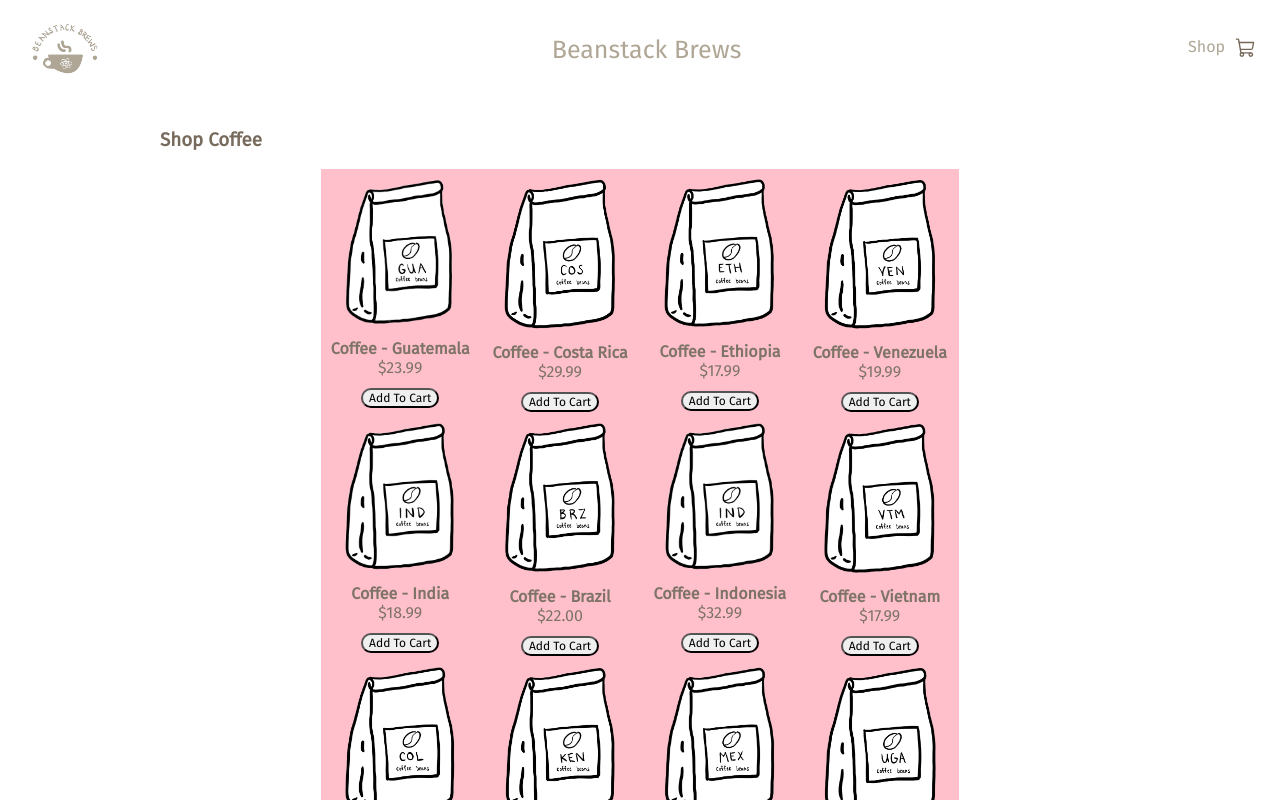
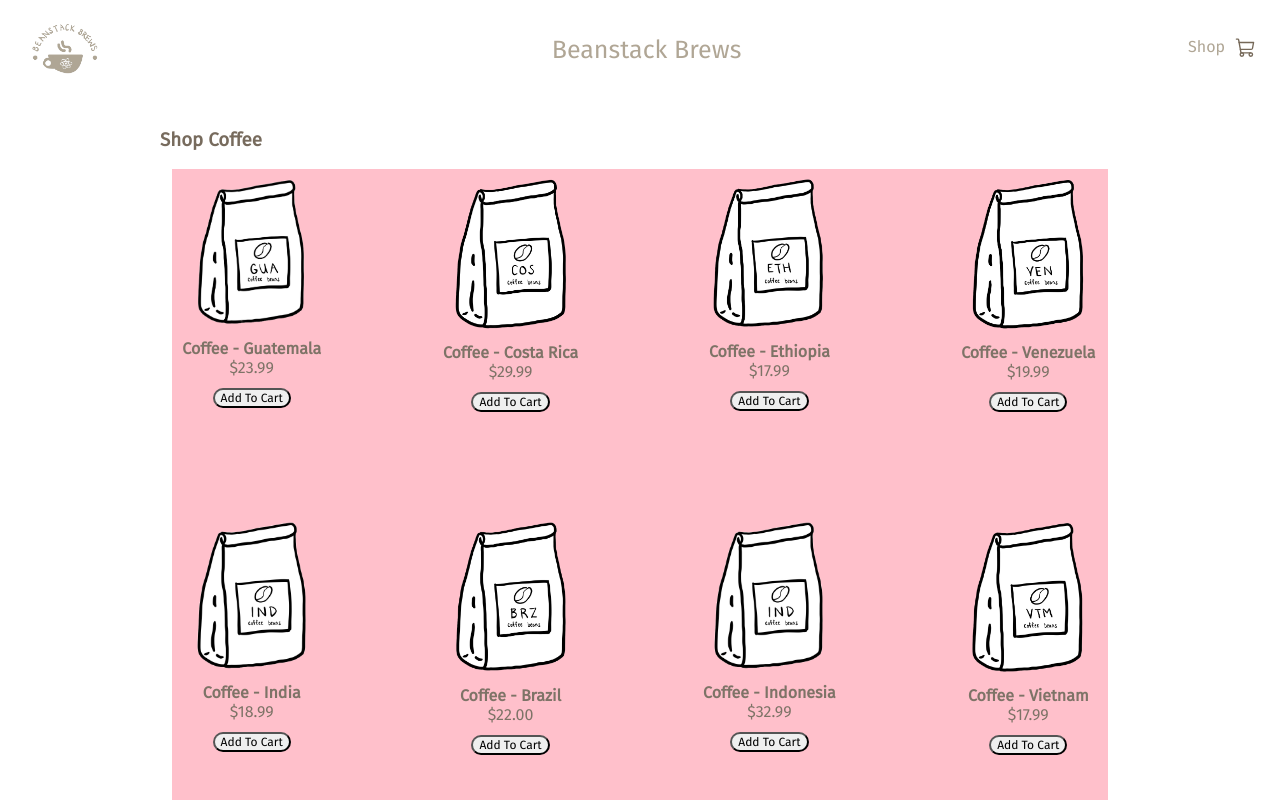
Before and after one commit to elaine-lai/coffee_shopping_cart, a React (Create React App) app: page / in a window 1280 px wide. Shown: the top 800 px of the page. Built offline with nearby package versions, Linux system fonts and the light colour scheme.

Commit message:
added back in grid gap

```diff
--- a/src/pages/shop/shop.css
+++ b/src/pages/shop/shop.css
@@ -136,8 +136,8 @@ img {
     display: grid;
     gap: 1px;
     grid-template-columns: repeat(4, 1fr);
-    /* grid-gap: 100px;
-    max-width: 1100px; */
+    grid-gap: 100px;
+    /* max-width: 1100px; */
     justify-content: center;
   }
 
```
